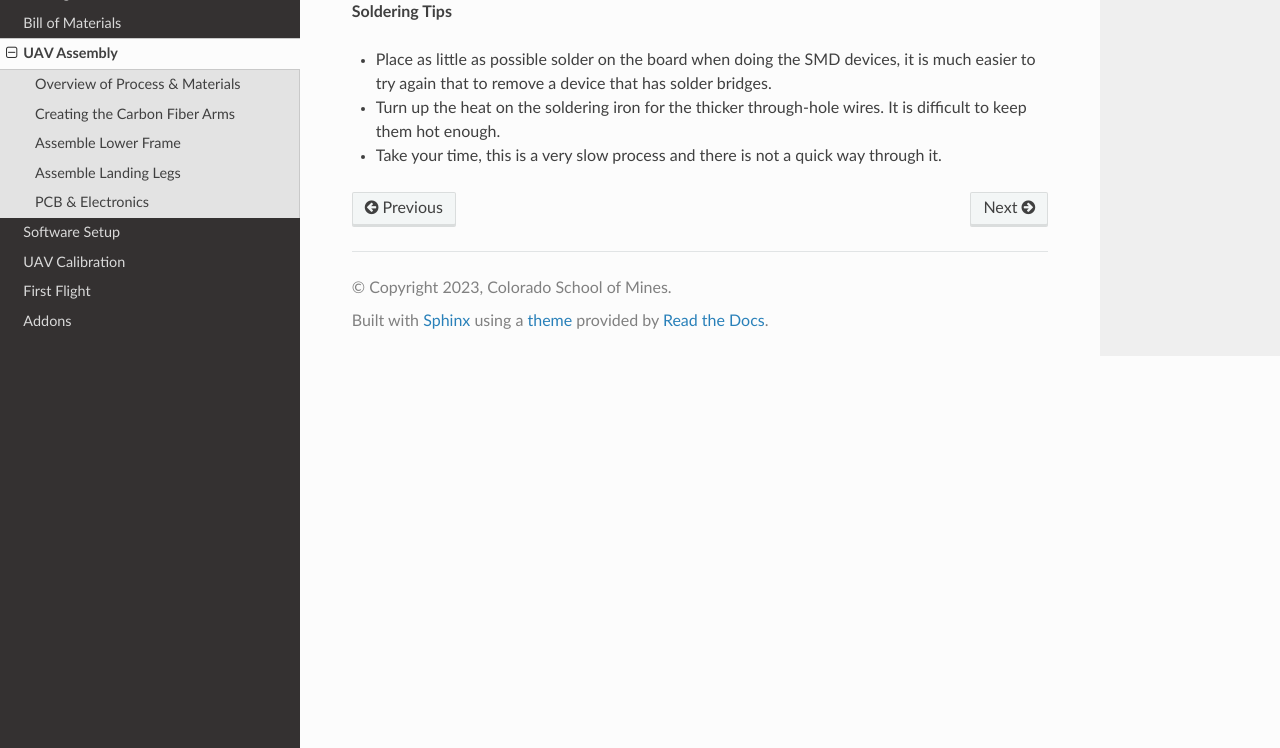
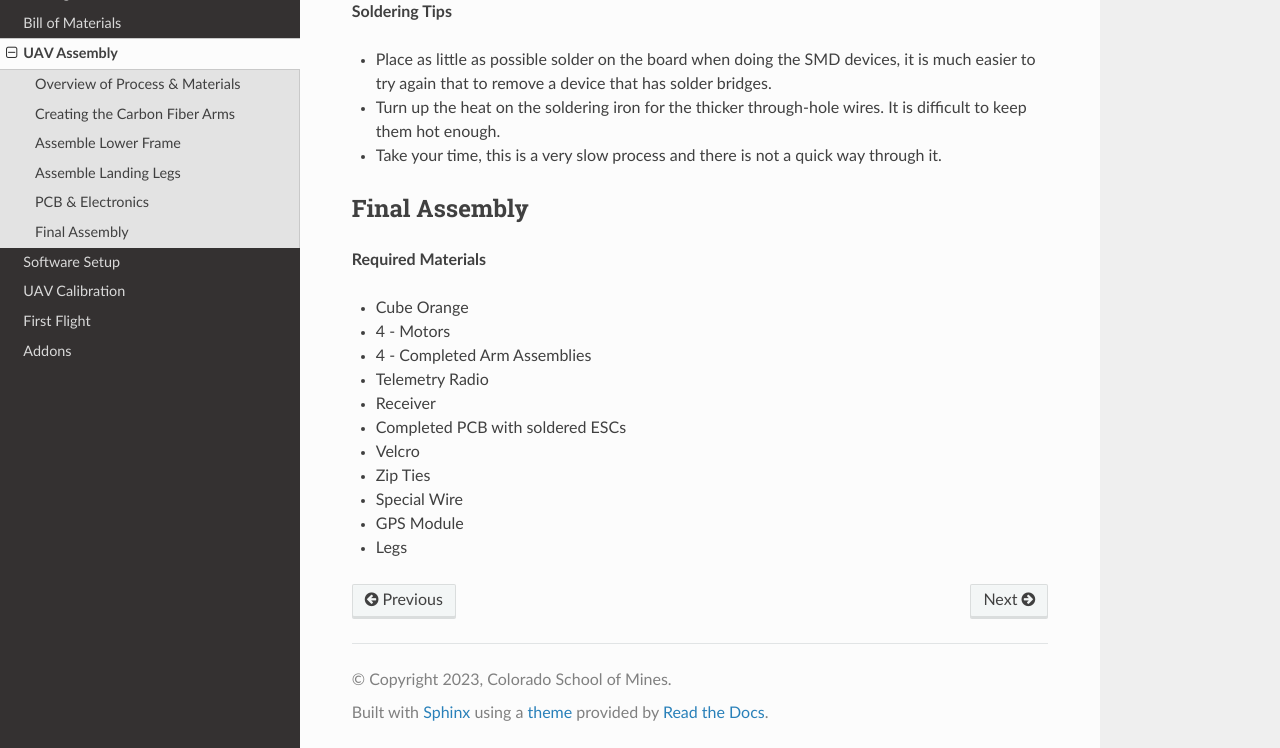
Before and after one commit to pervasive-computing-systems-group/RobustTestbedDocumentation, a Sphinx documentation site: the page built from docs/source/assembly.rst, in a window 1280 px wide and 900 px high, scrolled down 6915 px, cut to the strip 152-900 px from the top of the window. Built offline with Sphinx 7.4.7 and the Read the Docs theme 2.0.0, drawn with Linux system fonts in a browser that asks for light colours.

Commit message:
Started Final Assembly Documentation

```diff
--- a/docs/source/assembly.rst
+++ b/docs/source/assembly.rst
@@ -198,3 +198,21 @@ into the large terminals near the SMD devices. See the photo for reference.
 * Place as little as possible solder on the board when doing the SMD devices, it is much easier to try again that to remove a device that has solder bridges.
 * Turn up the heat on the soldering iron for the thicker through-hole wires. It is difficult to keep them hot enough.
 * Take your time, this is a very slow process and there is not a quick way through it.
+
+
+Final Assembly
+~~~~~~~~~~~~~~~~~~~~~~~~~~~~~~~~~~~~~
+
+**Required Materials**
+
+* Cube Orange
+* 4 - Motors
+* 4 - Completed Arm Assemblies
+* Telemetry Radio
+* Receiver
+* Completed PCB with soldered ESCs
+* Velcro
+* Zip Ties
+* Special Wire
+* GPS Module
+* Legs
```
